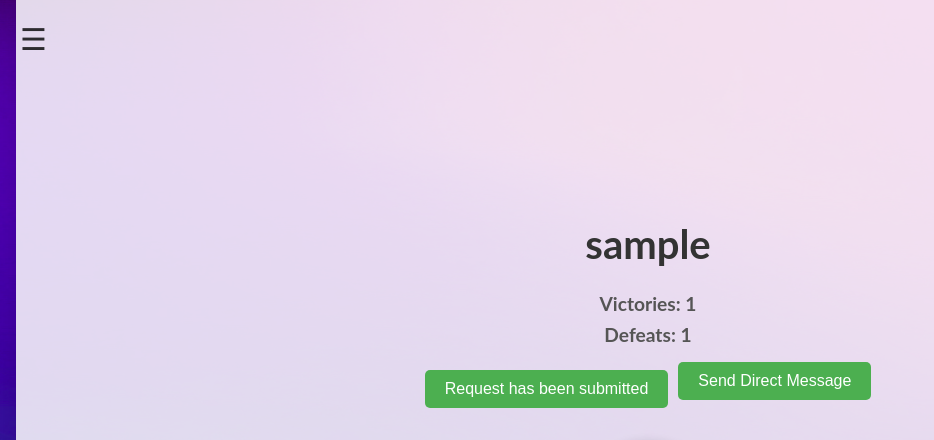
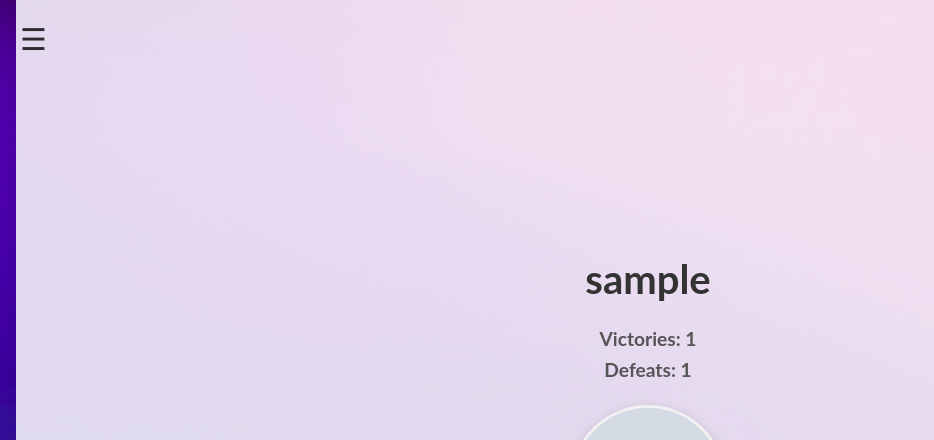
Before and after one commit to bbird-21/Transcendence, a Django app: a page that uses django/ft_transcendence/core/templates/core/sidenav.html in a window 1280 px wide. Shown: the top 440 px of the page, without its empty margins (0-934 px from the left). Run offline with Django 4.2, Linux system fonts and the light colour scheme; a user stored in the database is signed in; tables that the repository leaves empty hold one stand-in row (values such as "Sample post"); grey boxes marked "Sample" are stand-in pictures; some libraries are stand-ins or nearby versions.

Commit message:
[UPP-4] Remove the Friend Request button from the logged-in user's profile page. (#22)
* fix(user_profile.html): Fix avatar displaying

* Remove the Friend Request button from the logged-in user's profile page

```diff
--- a/django/ft_transcendence/core/templates/core/user_profile.html
+++ b/django/ft_transcendence/core/templates/core/profile.html
@@ -27,6 +27,7 @@
                     <h2>Defeats: {{ user_profile.userprofile.defeat }}</h2>
                 </div>
 
+                {% if user_profile.id != user.id %}
                 <div class="relationship">
 					<div class="friend-request">
 						{% if not is_friend and not has_friend_request %}
@@ -53,10 +54,10 @@
 						</div>
 						{% endif %}
                 </div>
-
+                {% endif %}
                 <!-- Avatar Display -->
                 <div class="avatar-container">
-                    <img src="{{ userprofile.avatar.url }}" alt="User Avatar" class="user-avatar"/>
+                    <img src="{{ user_profile.userprofile.avatar.url }}" alt="User Avatar" class="user-avatar"/>
                 </div>
             </div>
         </div>
--- a/django/ft_transcendence/core/urls.py
+++ b/django/ft_transcendence/core/urls.py
@@ -8,7 +8,7 @@ urlpatterns = [
 	path("logout/", views.logout, name="logout"),
 	path("home/", views.home, name="home"),
 	path("my_profile/", views.my_profile, name="my_profile"),
-	path("profile/<str:username>", views.user_profile, name="user_profile"),
+	path("profile/<str:username>", views.profile, name="profile"),
 	path("social/", views.social, name="social"),
 	path("test/", views.test, name="test"),
 	path("send_friend_request/<int:userID>/", views.send_friend_request, name="send_friend_request"),
--- a/django/ft_transcendence/core/views.py
+++ b/django/ft_transcendence/core/views.py
@@ -101,7 +101,7 @@ from django.db.models import Q
 
 # @login_required
 # @never_cache
-def user_profile(request, username):
+def profile(request, username):
     user_profile = User.objects.get(username=username)
     is_friend = False
     has_friend_request = False
@@ -129,7 +129,7 @@ def user_profile(request, username):
         "is_friend": is_friend
     }
 
-    return render(request, "core/user_profile.html", context)
+    return render(request, "core/profile.html", context)
 
 
 @login_required
```
